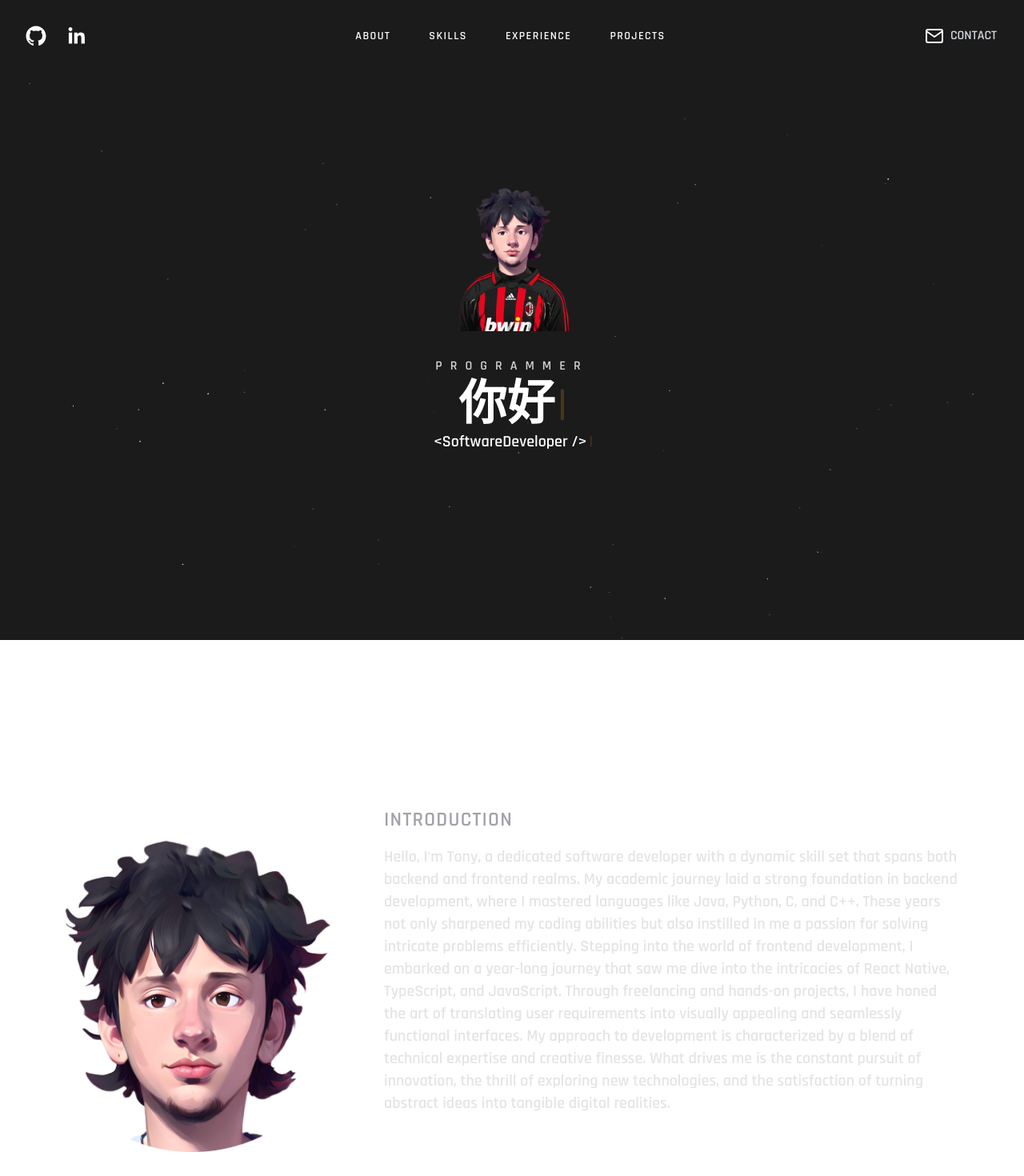
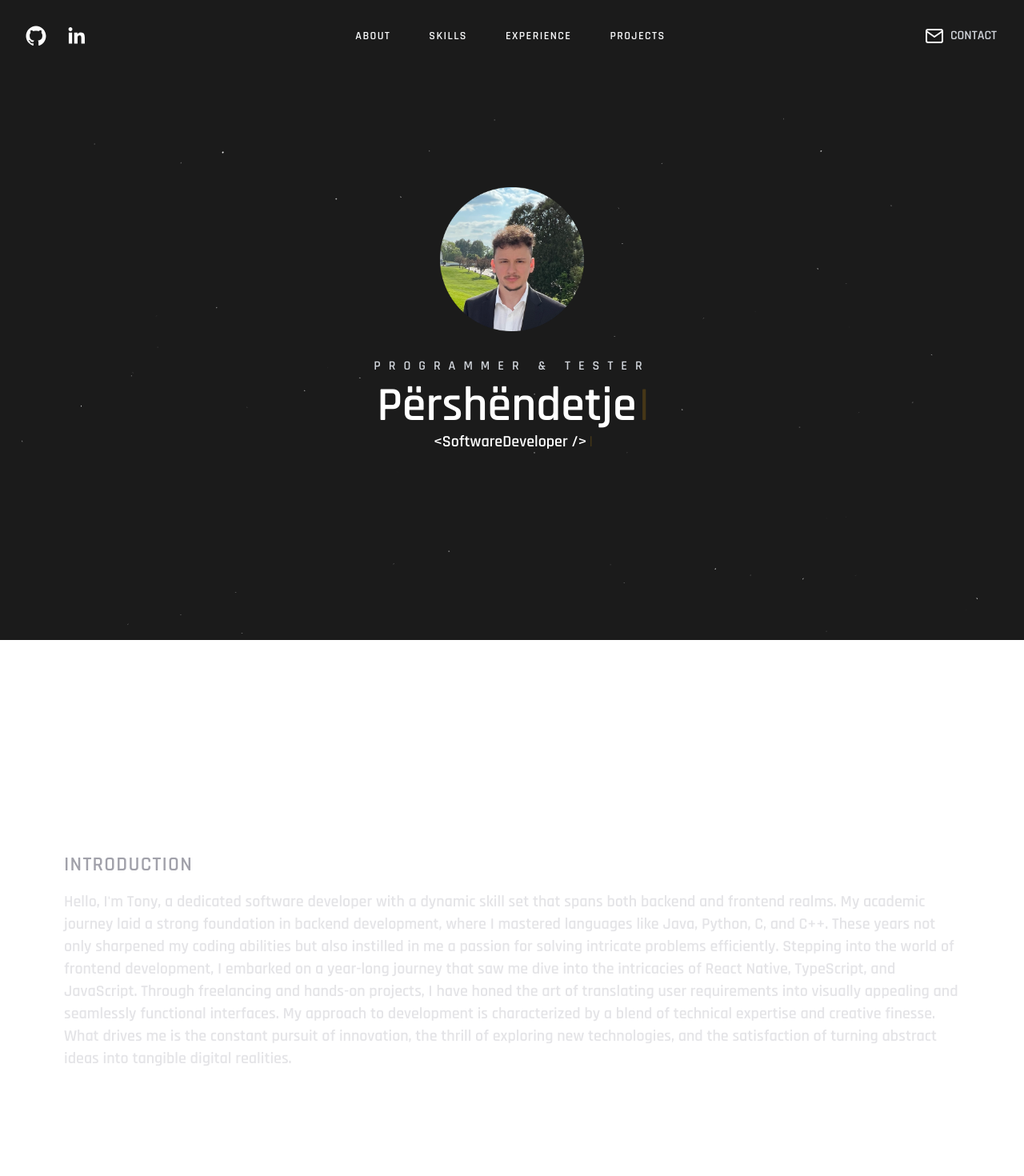
Before and after one commit to nocaptony/portfolio-website, a Next.js app: page / in a window 1280 px wide. Shown: the top 1470 px of the page at 80% size. Built offline with nearby package versions, Linux system fonts and the light colour scheme.

Commit message:
updating images from site, minor changes

```diff
--- a/components/About.jsx
+++ b/components/About.jsx
@@ -5,21 +5,6 @@ export default function About() {
       className="h-screen flex relative flex-col text-center md:text-left md:flex-row max-w-full
     px-10 justify-evenly mx-auto items-center"
     >
-      <motion.img
-        initial={{
-          x: -200,
-          opacity: 0,
-        }}
-        transition={{
-          duration: 1.2,
-        }}
-        whileInView={{ opacity: 1, x: 0 }}
-        src="/aboutPic.png"
-        alt="user picture"
-        className="mt-20 md:mb-0 flex-shrink-0 w-52 h-52 md:w-[300px] md:h-[300px]
-        rounded-full object-cover md:rounded-lg
-        xl:w-[400px] xl:h-[400px] "
-      />
       <motion.div
         initial={{
           x: 200,
--- a/components/Footer.jsx
+++ b/components/Footer.jsx
@@ -3,7 +3,7 @@ import React from "react";
 export default function Footer() {
   return (
     <div className="relative flex flex-col w-full items-center justify-center first-line:bottom-0 bg-[#1B1B1B]">
-      <div className="">© Copyright 2025 by nocaptony </div>
+      <div className="">© Copyright 2026 by nocaptony </div>
       <div className="">
         Powered by <span className="text-[#4ac4a3]">Next.js</span> and{" "}
         <span className="text-[#4ac4a3]">TailwindCSS</span>. Hosted on
--- a/components/Hero.jsx
+++ b/components/Hero.jsx
@@ -6,12 +6,12 @@ import profilePic from "../public/profilePic.png";
 
 function Hero() {
   const [greeting] = useTypewriter({
-    words: ["Hello", "你好", "नमस्ते", "Hola", "Bonjour", "مرحباً", "হ্যালো", "Привет", "Olá", "ہیلو", "Halo", "Hallo", "こんにちは", "Dobro Dan", "Ciao"],
+    words: ["Hello", "Përshëndetje", "你好", "नमस्ते", "Hola", "Bonjour", "مرحباً", "হ্যালো", "Привет", "Olá", "ہیلو", "Hallo", "こんにちは", "Dobro Dan", "Ciao"],
     loop: true,
     delaySpeed: 2000,
   });
   const [text] = useTypewriter({
-    words: ["I'm Tony", "<SoftwareDeveloper />"],
+    words: ["I'm Tony", "<SoftwareDeveloper />", "<SoftwareTester />"],
     loop: true,
     delaySpeed: 2000,
   });
@@ -34,7 +34,7 @@ function Hero() {
       </div>
       <div className="z-19">
         <h2 className="text-md uppercase text-gray-300 pb-2 tracking-[10px]">
-          Programmer
+          Programmer & Tester
         </h2>
         <h1 className="text-3xl sm:text-4xl md:text-5xl lg:text-6xl font-semibold px-10">
           <span>{greeting}</span>
--- a/components/experiences/Experiences.jsx
+++ b/components/experiences/Experiences.jsx
@@ -135,6 +135,9 @@ export default function Experiences() {
           <h3 className="text-2xl">TSD Mobility Solutions</h3>
           <span className="text-zinc-300">Software QA Analyst</span>
           <p>
+            Manual Testing • Automated Testing • ReadyAPI •
+            Postman • SQL Server Management Studio • Claude AI •
+            Azure DevOps Server • Jenkins • Xcode • Android Studio
           </p>
         </VerticalTimelineElement>
       </VerticalTimeline>
```
Also changed, not shown: public/profilePic.png, public/profilePic1.png (added).
